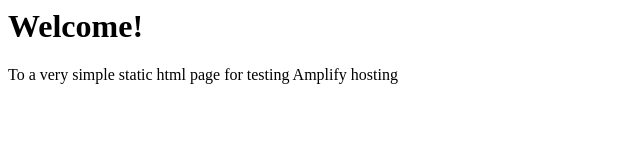
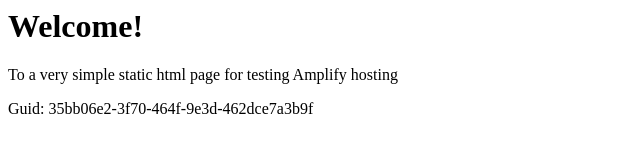
Before and after one commit to aws-aemilia-syd/Github-PR-Commit-Integration-Test-DoNotTouch-v0-preprod-ap-southeast-2, a website: page src/index.html in a window 1280 px wide. Shown: the whole page, without its empty margins (0-640 px from the left). Drawn offline with Linux system fonts and the light colour scheme.

Commit message:
commit from integ tests

```diff
--- a/src/index.html
+++ b/src/index.html
@@ -1,3 +1,5 @@
+
+
 <html lang="en">
 
 <head>
@@ -10,6 +12,6 @@
 <body>
     <h1>Welcome!</h1>
     <p>To a very simple static html page for testing Amplify hosting</p>
-</body>
+    <p>Guid: 35bb06e2-3f70-464f-9e3d-462dce7a3b9f</p></body>
 
 </html>
```
